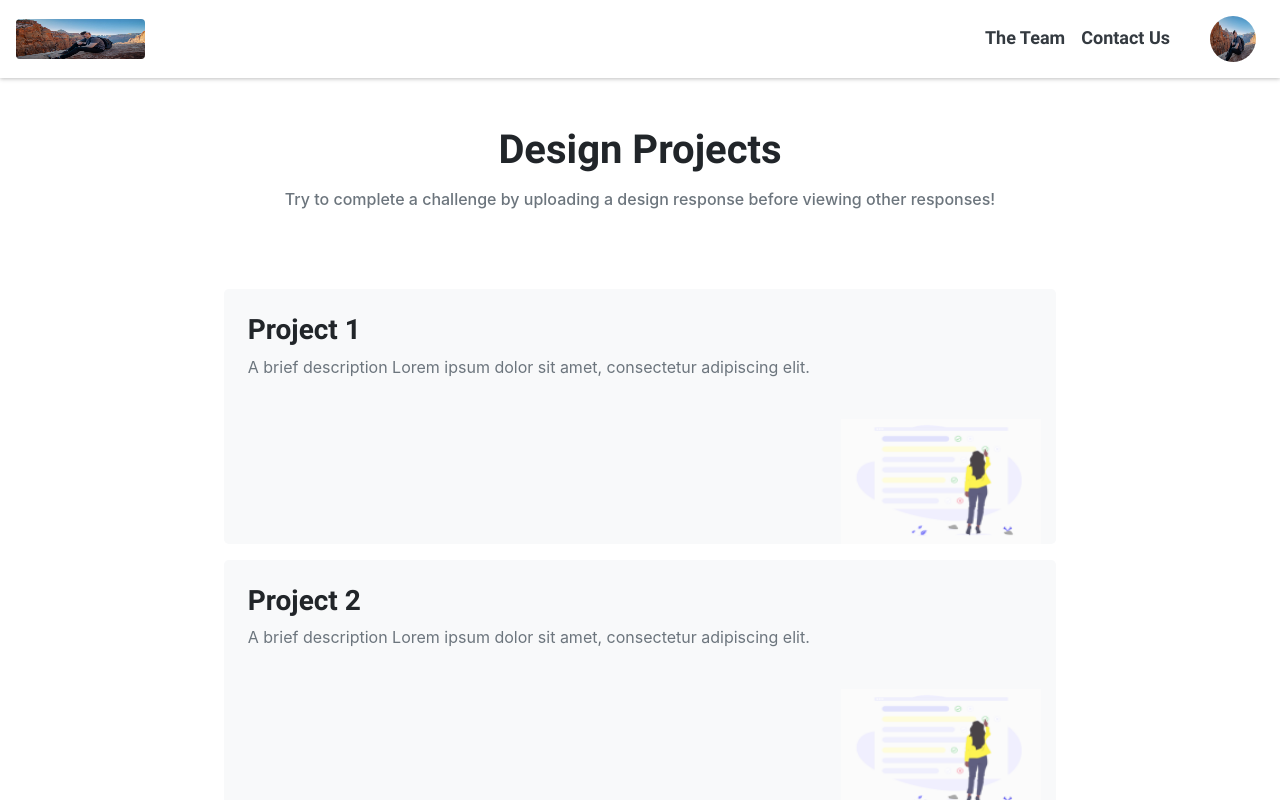
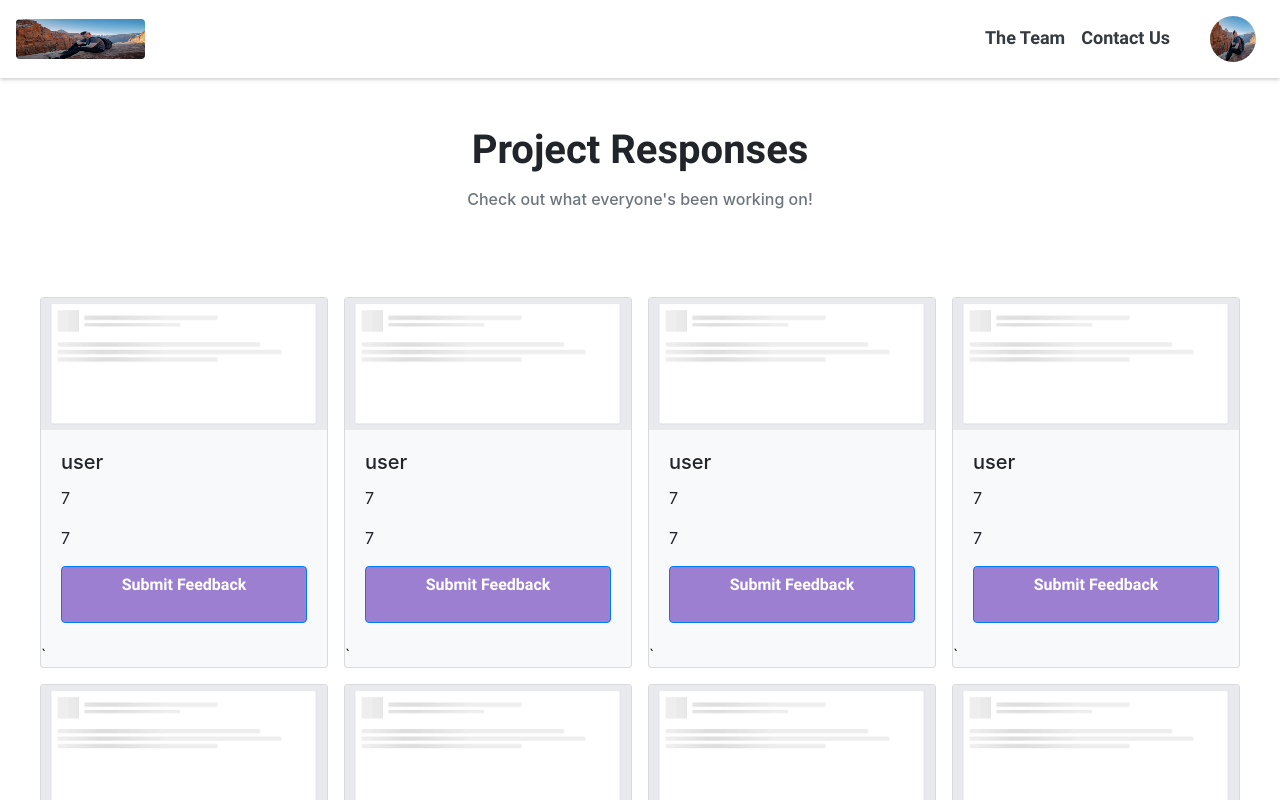
Before and after one commit to m-product/uxmarketplace, a React (Create React App) app in the folder front-end/: page /project-response-list in a window 1280 px wide. Shown: the top 800 px of the page. Built offline with nearby package versions, Linux system fonts and the light colour scheme.

Commit message:
project responses page rough build

```diff
--- a/front-end/src/App.js
+++ b/front-end/src/App.js
@@ -2,25 +2,31 @@ import React from 'react';
 import './App.css'
 
 import Nav from './components/Nav';
-import ChallengeList from './components/ChallengeList';
 import AddChallege from './components/AddChallege';
 import { ChallegeProvider } from './components/ChallegeContext';
+import { ProjectResponseProvider } from './components/projectResponses/ProjectResponseContext';
 import HomeTitle from './components/HomeTitle'
-
-
+import {BrowserRouter as Router, Switch, Route } from 'react-router-dom';
+import ProjectResponseList from './components/projectResponses/ProjectResponseList';
 
 
 
 function App() {
   return (
-    <ChallegeProvider>
-      <div className='App'>
-          <Nav />
-          <HomeTitle />
-          <ChallengeList />
-      </div>
-    </ChallegeProvider>
+    <Router>
+      <ProjectResponseProvider>
+      <ChallegeProvider>
+        <div className='App'>
+            <Nav />
+            <Switch>
+              <Route path='/' exact component={HomeTitle} />
+              <Route path='/project-response-list' component={ProjectResponseList} />
+            </Switch>
+        </div>
+      </ChallegeProvider>
+      </ProjectResponseProvider>
 
+    </Router>
   );
 }
 
--- a/front-end/src/components/Challenge.js
+++ b/front-end/src/components/Challenge.js
@@ -1,5 +1,6 @@
 import React, {useState} from 'react';
 import Collapse from 'react-bootstrap/Collapse'
+import { Link } from 'react-router-dom';
 
 const Challenge = ({title, brief, description}) => {
     const [open, setOpen] = useState(false);
@@ -32,7 +33,9 @@ const Challenge = ({title, brief, description}) => {
                         <button className='btn btn-primary purple'>Upload Design Response</button>
                     </div>
                     <div className='col-auto p-4'>
+                        <Link to='/project-response-list'>
                         <button className='btn btn-outline-primary purple'>See Other Responses</button>
+                        </Link>
                     </div>
                 </div>
             </div>
--- a/front-end/src/components/HomeTitle.js
+++ b/front-end/src/components/HomeTitle.js
@@ -1,4 +1,5 @@
 import React from 'react';
+import ChallengeList from './ChallengeList';
 
 const HomeTitle = () => {
     return (
@@ -9,6 +10,7 @@ const HomeTitle = () => {
             <div className='row justify-content-center p-2 '>
                 <h6 className='text-muted'>Try to complete a challenge by uploading a design response before viewing other responses!</h6>
             </div>
+            <ChallengeList />
         </div>
     );
 }
--- /dev/null
+++ b/front-end/src/components/projectResponses/ProjectResponse.js
@@ -0,0 +1,23 @@
+import React, {useState} from 'react';
+// import Collapse from 'react-bootstrap/Collapse'
+// import { Link } from 'react-router-dom';
+
+const ProjectResponse = ({username, likes, comments}) => {
+    const [open, setOpen] = useState(false);
+    return (
+        <>
+        <div className="card bg-light m-2" style={{width: '18rem'}}>
+            <img className="card-img-top" src={require('../../assets/placeholder.png')} alt="Card image cap"/>
+            <div className="card-body">
+                <h5 className="card-title">{username}</h5>
+                <p className="card-text">{likes}</p>
+                <p className="card-text">{comments}</p>
+                <a href="#" className="btn btn-primary">Submit Feedback</a>
+            </div>`
+        </div>
+        </>
+
+    );
+};
+
+export default ProjectResponse;
--- /dev/null
+++ b/front-end/src/components/projectResponses/ProjectResponseContext.js
@@ -0,0 +1,76 @@
+import React, {useState, createContext} from 'react';
+
+export const ProjectResponseContext = createContext();
+
+export const ProjectResponseProvider = (props) => {
+    const [responses, setResponses] = useState([
+        {
+            username: 'user',
+            likes: 7,
+            comments: 7,
+            image: '../assets/placeholder.png',
+            id: '1'
+        },
+        {
+            username: 'user',
+            likes: 7,
+            comments: 7,
+            image: '../assets/placeholder.png',
+            id: '2'
+        },
+        {
+            username: 'user',
+            likes: 7,
+            comments: 7,
+            image: '../assets/placeholder.png',
+            id: '3'
+        },
+        {
+            username: 'user',
+            likes: 7,
+            comments: 7,
+            image: '../assets/placeholder.png',
+            id: '4'
+        },
+        {
+            username: 'user',
+            likes: 7,
+            comments: 7,
+            image: '../assets/placeholder.png',
+            id: '5'
+        },
+        {
+            username: 'user',
+            likes: 7,
+            comments: 7,
+            image: '../assets/placeholder.png',
+            id: '6'
+        },
+        {
+            username: 'user',
+            likes: 7,
+            comments: 7,
+            image: '../assets/placeholder.png',
+            id: '7'
+        },
+        {
+            username: 'user',
+            likes: 7,
+            comments: 7,
+            image: '../assets/placeholder.png',
+            id: '8'
+        },
+        {
+            username: 'user',
+            likes: 7,
+            comments: 7,
+            image: '../assets/placeholder.png',
+            id: '9'
+        }
+    ])
+    return (
+        <ProjectResponseContext.Provider value={[responses, setResponses]}>
+            {props.children}
+        </ProjectResponseContext.Provider>
+    );
+}
--- /dev/null
+++ b/front-end/src/components/projectResponses/ProjectResponseList.js
@@ -0,0 +1,26 @@
+import React, { useContext } from 'react';
+import '../../App.css';
+import ProjectResponse from './ProjectResponse';
+import { ProjectResponseContext } from './ProjectResponseContext';
+
+const ProjectResponseList = () => {
+    const [responses, setResponses] = useContext(ProjectResponseContext);
+    return (
+        <div>
+            <div className='container p-5'>
+                <div className='row justify-content-center'>
+                    <h1 className='text-body'>Project Responses</h1>
+                </div>
+                <div className='row justify-content-center p-2 '>
+                    <h6 className='text-muted'>Check out what everyone's been working on!</h6>
+                </div>
+            </div>
+            <div className='row justify-content-center p-3'>
+                    {responses.map(response => (
+                    <ProjectResponse username={response.username} likes={response.likes} comments={response.comments} image={response.image} key={response.id}/>
+                    ))}
+            </div>
+        </div>
+    );
+}
+export default ProjectResponseList;
```
Also changed, not shown: front-end/src/App.css (line endings or trailing spaces), front-end/src/assets/placeholder.png (added), 1 other file (tests, documents, lock files or other folders).
